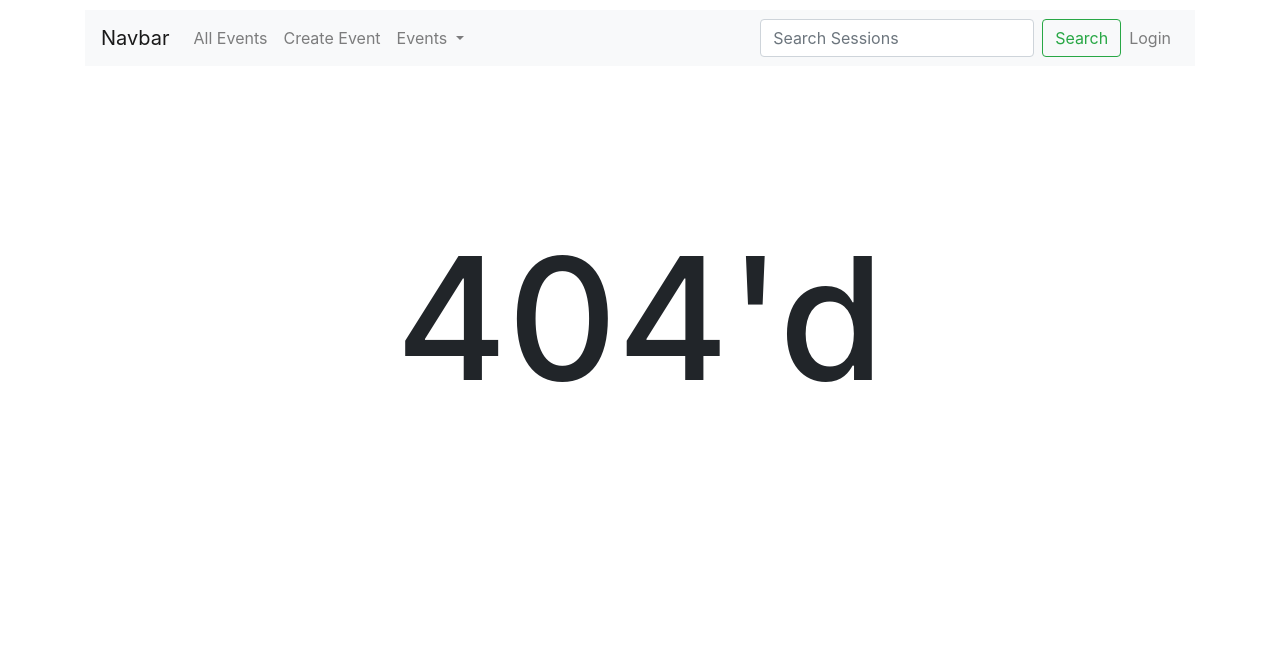
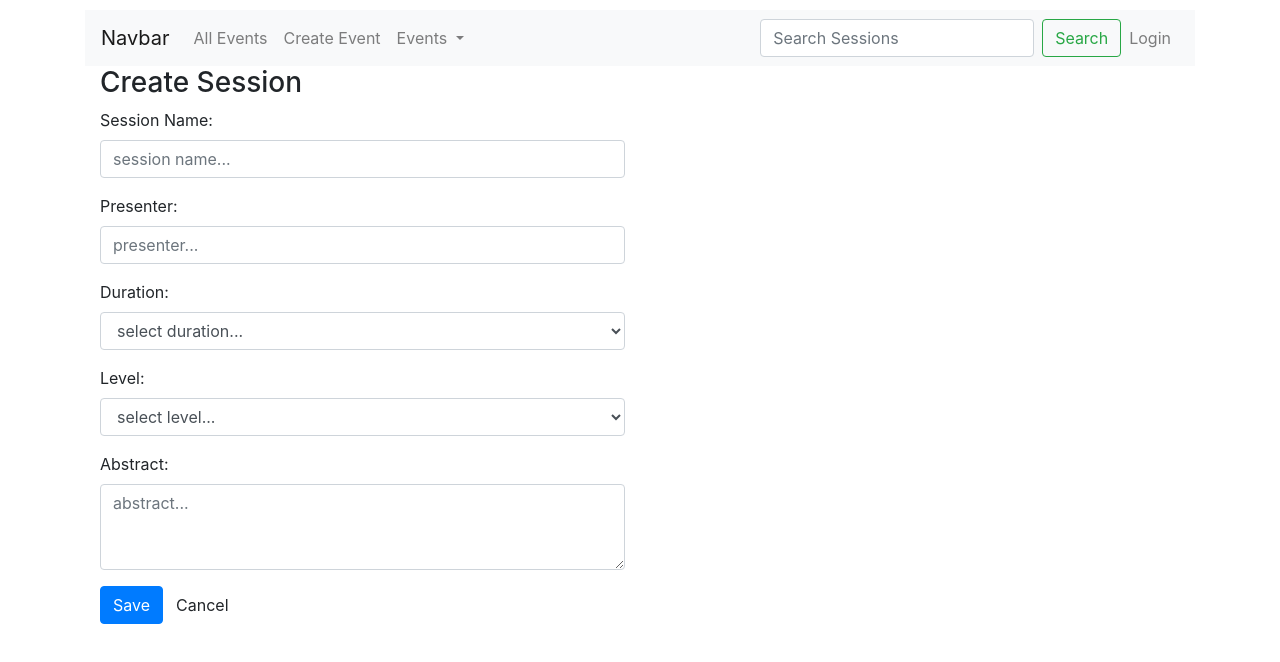
Before and after one commit to savitri26m/EventsApp, an Angular app: page /events/sessions/new in a window 1280 px wide. Before the commit this address had no page. Shown: the top 662 px of the page. Built offline with nearby package versions, Linux system fonts and the light colour scheme.

Commit message:
creating sessions form using reactive form and adding validations

```diff
--- a/src/app/app-routing.module.ts
+++ b/src/app/app-routing.module.ts
@@ -6,6 +6,7 @@ import { CreateEventComponent } from './events/create-event/create-event.compone
 import { PageNotFoundComponent } from './page-not-found/page-not-found.component';
 import { EventRouteActivateService } from './shared/event-route-activate.service';
 import { EventListResolverService } from './shared/event-list-resolver.service';
+import { CreateSessionComponent } from './events/create-session/create-session.component';
 
 
 
@@ -14,6 +15,7 @@ const routes: Routes = [
   {path: 'events', component: EventsListComponent, resolve: {events: EventListResolverService}},
   {path: 'events/:id', component: EventDetailsComponent, canActivate: [EventRouteActivateService]},
   {path: '', redirectTo: '/events', pathMatch: 'full'},
+  {path: 'events/sessions/new', component: CreateSessionComponent},
 
   // lazy loading User module (profile component)
   {path: 'user', loadChildren: ()=> import('./user/user/user.module').then(mod => mod.UserModule)},
--- a/src/app/app.module.ts
+++ b/src/app/app.module.ts
@@ -10,6 +10,7 @@ import { EventDetailsComponent } from './events/event-details/event-details.comp
 import { CreateEventComponent } from './events/create-event/create-event.component';
 import { PageNotFoundComponent } from './page-not-found/page-not-found.component';
 import { FormsModule, ReactiveFormsModule } from '@angular/forms';
+import { CreateSessionComponent } from './events/create-session/create-session.component';
 // import { LoginComponent } from './user/login/login.component';
 // import { ProfileComponent } from './user/profile/profile.component';
 
@@ -22,6 +23,7 @@ import { FormsModule, ReactiveFormsModule } from '@angular/forms';
     EventDetailsComponent,
     CreateEventComponent,
     PageNotFoundComponent,
+    CreateSessionComponent,
     // LoginComponent,
     // ProfileComponent
   ],
--- /dev/null
+++ b/src/app/events/create-session/create-session.component.html
@@ -0,0 +1,46 @@
+<div class="col-md-12">
+    <h3>Create Session</h3>
+  </div>
+  <div class="col-md-6">
+    <form autocomplete="off" (ngSubmit)="saveSession(sessionForm.value)" [formGroup]="sessionForm" >
+      <div class="form-group">
+        <label for="sessionName">Session Name:</label>
+        <input id="sessionName" formControlName ="name"
+          [ngClass]="{'is-invalid': (sessionForm.get('name').touched || sessionForm.get('name').dirty )
+             && sessionForm.get('name').invalid}"
+          type="text" class="form-control" placeholder="session name..." />
+        <span class="invalid-feedback" *ngIf="sessionForm.get('name').errors?.required">
+          Please enter your first name.
+        </span>
+      </div>
+      <div class="form-group">
+        <label for="eventDate">Presenter:</label>
+        <input id="presenter" formControlName="presenter" type="text" class="form-control" placeholder="presenter..." />
+      </div>
+      <div class="form-group">
+        <label for="duration">Duration:</label>
+        <select class="form-control" formControlName="duration" >
+          <option value="">select duration...</option>
+          <option value="1">Half Hour</option>
+          <option value="2">1 Hour</option>
+          <option value="3">Half Day</option>
+          <option value="4">Full Day</option>
+        </select>
+      </div>
+      <div class="form-group">
+        <label for="level">Level:</label>
+        <select class="form-control" formControlName="level" >
+          <option value="">select level...</option>
+          <option value="Beginner">Beginner</option>
+          <option value="Intermediate">Intermediate</option>
+          <option value="Advanced">Advanced</option>
+        </select>
+      </div>
+      <div class="form-group">
+        <label for="abstract">Abstract:</label>
+        <textarea id="abstract" rows=3 formControlName="abstract" class="form-control" placeholder="abstract..."></textarea>
+      </div>
+      <button type="submit" class="btn btn-primary">Save</button>
+      <button type="button" class="btn btn-default">Cancel</button>
+    </form>
+  </div>
--- /dev/null
+++ b/src/app/events/create-session/create-session.component.ts
@@ -0,0 +1,41 @@
+import { Component, OnInit } from '@angular/core';
+import { FormGroup, FormBuilder, Validators } from '@angular/forms';
+import { ISessions } from 'src/app/shared/event.model';
+
+@Component({
+  selector: 'app-create-session',
+  templateUrl: './create-session.component.html',
+  styleUrls: ['./create-session.component.css']
+})
+export class CreateSessionComponent implements OnInit {
+
+  constructor(private fb: FormBuilder) { }
+
+  session = new ISessions();
+
+  sessionForm: FormGroup;
+
+  ngOnInit(): void {
+    this.sessionForm = this.fb.group({
+      name: ['', Validators.required],
+      presenter: ['', Validators.required],
+      duration: ['', Validators.required],
+      level: ['', Validators.required],
+      abstract: ['', [Validators.required, Validators.maxLength(500)]]
+    })
+  }
+
+  saveSession(sessionValues){
+    console.log(sessionValues);
+    this.session = {
+      id: undefined,
+      presenter: sessionValues.presenter,
+      duration: +sessionValues.duration,
+      level: sessionValues.level,
+      abstract: sessionValues.abstract,
+      name: sessionValues.name
+    }
+    console.log(this.session);
+  }
+
+}
```
Also changed, not shown: src/app/events/create-session/create-session.component.css (added).
